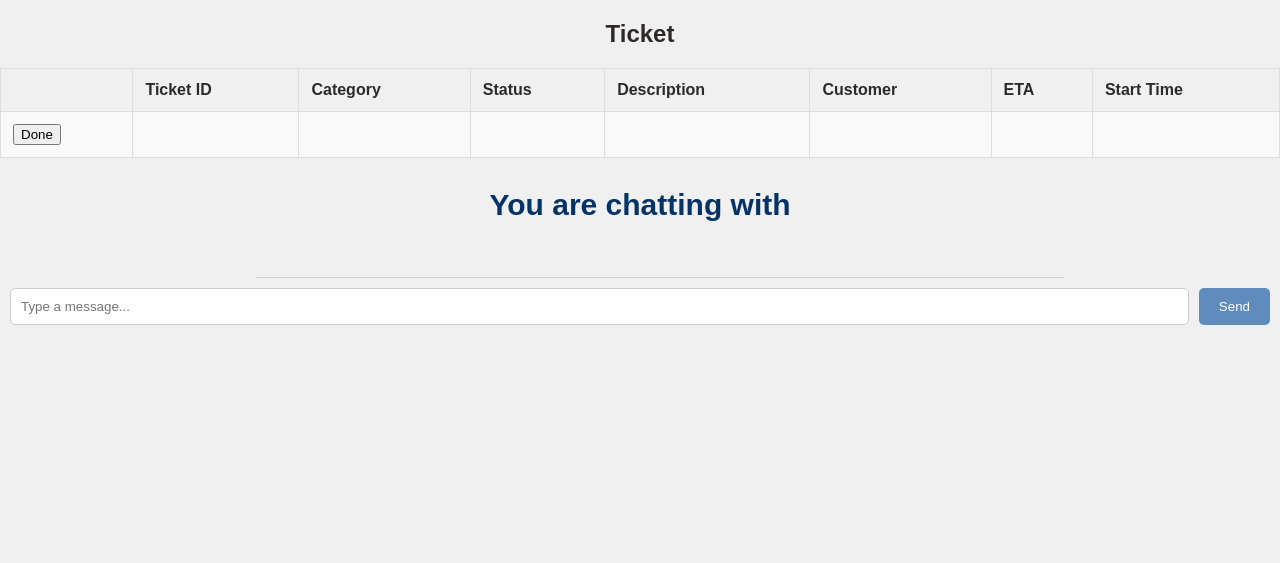
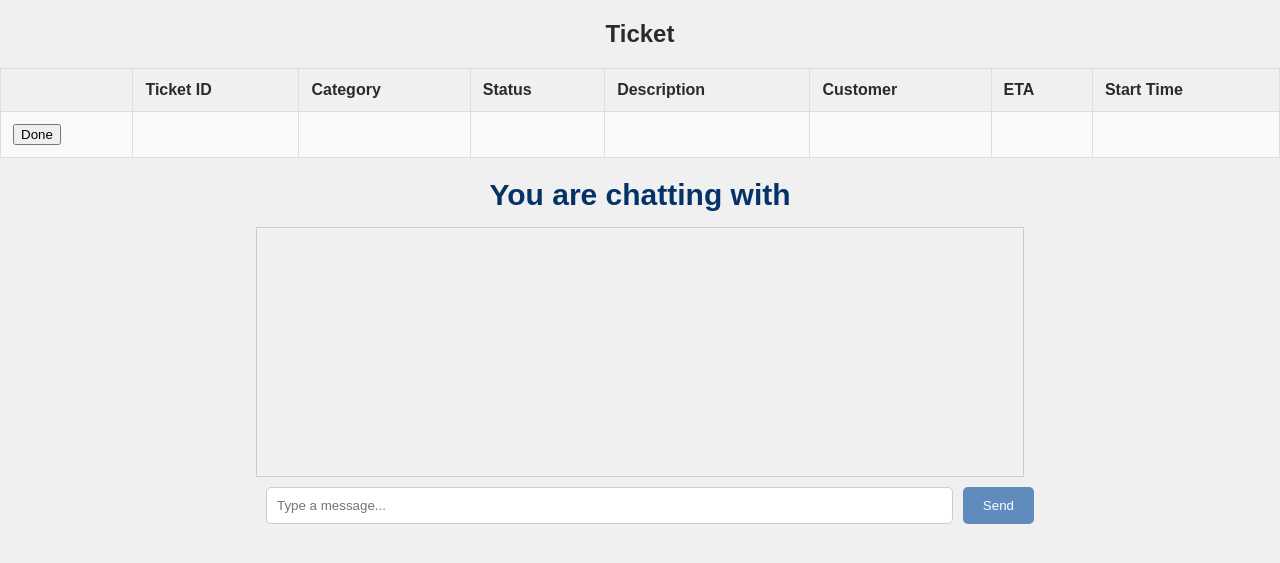
Before and after one commit to aidandoherty01/CEN3031-Project, a Flask app: template templates/ITstaffviewticket.html in a window 1280 px wide. Shown: the part 58-621 px from the top of the page. Run offline with Flask 3, Linux system fonts and the light colour scheme; the template is opened without the code that fills it, so the values that code supplies are empty; some libraries are stand-ins or nearby versions.

Commit message:
add crollbar

```diff
--- a/templates/ITstaffviewticket.html
+++ b/templates/ITstaffviewticket.html
@@ -76,7 +76,7 @@
             color: #053367;
             font-weight: bold;
             text-align: center;
-            margin-top: 30px;
+            margin-top: 20px;
             margin-bottom: 15px;
         }
 
@@ -87,11 +87,16 @@
             border-bottom: 1px solid #ccc;
             width: 60%;
             margin-left: 20%;
+            height: 250px; /* Set a fixed height */
+            border: 1px solid #ccc; /* Add border */
+            box-sizing: border-box;
         }
 
         .chat-input {
             display: flex;
             padding: 10px;
+            width: 60%;
+            margin-left: 20%;
         }
 
         .chat-input input {
@@ -145,6 +150,18 @@
             text-align: left;
         }
     </style>
+    <!-- scroll to bottom to display latest messages -->
+    <script>
+        function scrollToBottom() {
+            var chatHistory = document.getElementById("chat-history");
+            chatHistory.scrollTop = chatHistory.scrollHeight;
+        }
+
+        document.addEventListener("DOMContentLoaded", function() {
+            scrollToBottom();
+        });
+    </script>
+
 </head>
 <body>
     <div class="header">
@@ -165,7 +182,6 @@
                     <div>Ticket ID</div>
                 </td>
                 <td><div>Category</div></td>
-
                 <td>
                     <div>Status</div>
                 </td>
```
